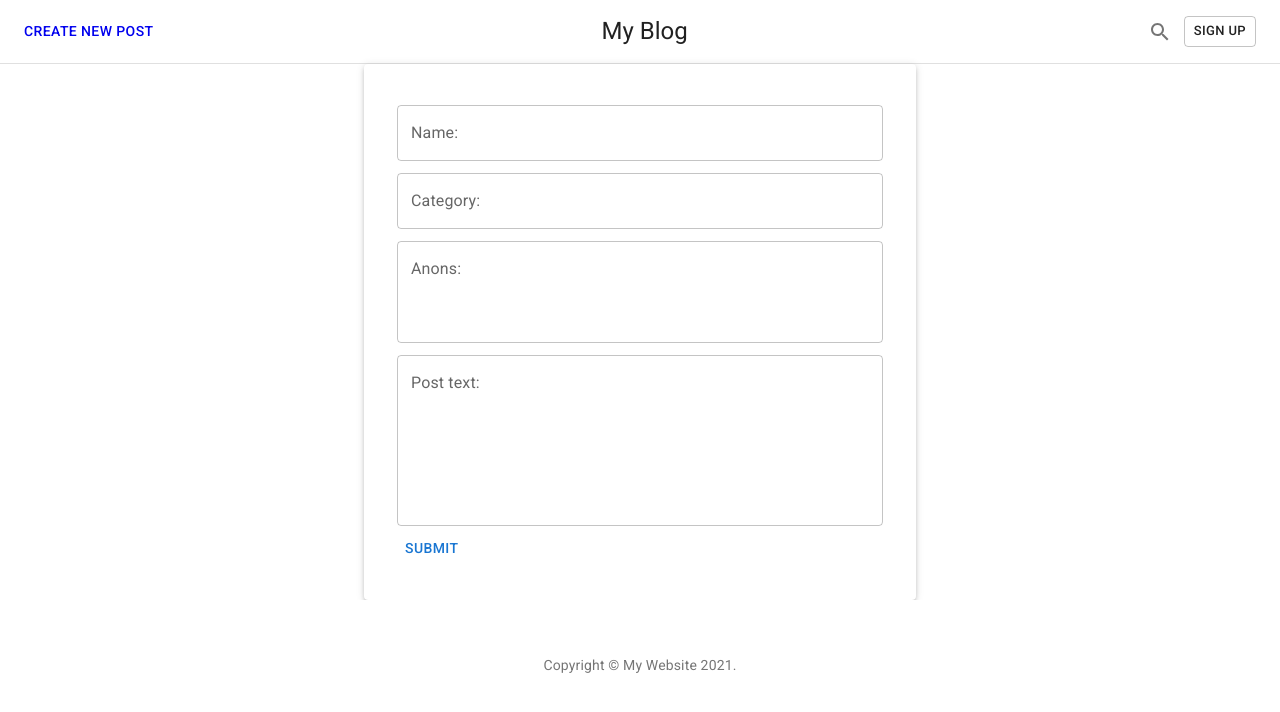
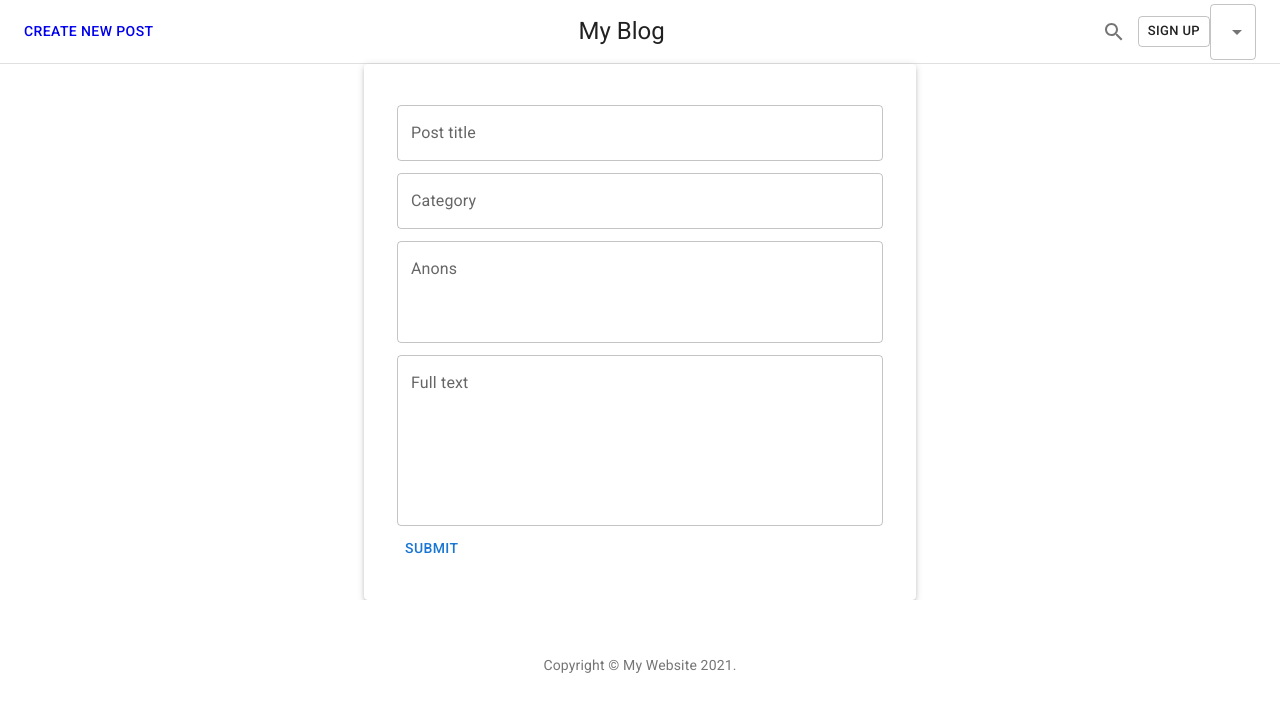
Before and after one commit to PavelChirkin/baigproj-ui, a React (Create React App) app: page /posts/create in a window 1280 px wide. Shown: the top 712 px of the page. Built offline with nearby package versions, Linux system fonts and the light colour scheme.

Commit message:
Add multilanguage support

```diff
--- a/package.json
+++ b/package.json
@@ -15,9 +15,12 @@
     "@testing-library/user-event": "^13.5.0",
     "axios": "^0.24.0",
     "formik": "^2.2.9",
+    "i18next": "^21.6.3",
+    "i18next-browser-languagedetector": "^6.1.2",
     "markdown-to-jsx": "^7.1.5",
     "react": "^17.0.2",
     "react-dom": "^17.0.2",
+    "react-i18next": "^11.15.1",
     "react-router-dom": "^6.2.1",
     "react-scripts": "5.0.0",
     "web-vitals": "^2.1.2",
--- a/src/components/forms/CreatePost.js
+++ b/src/components/forms/CreatePost.js
@@ -6,6 +6,7 @@ import Container from "@mui/material/Container";
 import '../../style.css'
 import {createPost} from "../../api/postApi";
 import {useState} from "react";
+import {useTranslation} from "react-i18next";
 
 const validationSchema = Yup.object().shape({
     title: Yup.string()
@@ -36,6 +37,8 @@ export default () => {
             .finally(() => helpers.setSubmitting(false));
     }
 
+    const {t} = useTranslation('CreatePost');
+
     return (
 
         <Formik initialValues={{
@@ -59,25 +62,25 @@ export default () => {
                         <Form className="post-form">
                             <TextFieldInput error={props.touched.name && !!props.errors.title}
                                             fieldName="title"
-                                            label="Name:"
+                                            label={t('title')}
                                             placeholder="Type title..."/>
                             <TextFieldInput error={props.touched.category && !!props.errors.category}
                                             fieldName="category"
-                                            label="Category:"/>
+                                            label={t('category')}/>
                             <TextFieldInput error={props.touched.anons && !!props.errors.anons}
                                             fieldName="anons"
-                                            label="Anons:"
+                                            label={t('anons')}
                                             placeholder="Type anons..."
                                             multiline
                                             rows={3}/>
                             <TextFieldInput error={props.touched.fulltext && !!props.errors.fulltext}
                                             fieldName="fulltext"
-                                            label="Post text:"
+                                            label={t('fulltext')}
                                             placeholder="Type yours post text..."
                                             multiline
                                             rows={6}/>
                             {
-                                props.isSubmitting ? <CircularProgress/> : <Button type="submit">Submit</Button>
+                                props.isSubmitting ? <CircularProgress/> : <Button type="submit">{t('submit')}</Button>
                             }
                         </Form>
                     </Paper>
--- a/src/components/header/Header.js
+++ b/src/components/header/Header.js
@@ -8,6 +8,7 @@ import SearchIcon from '@material-ui/icons/Search';
 import Typography from '@material-ui/core/Typography';
 import Link from '@material-ui/core/Link';
 import {NavLink} from "react-router-dom";
+import LanguageSwitcher from "../languageSwitcher/LanguageSwitcher";
 
 const useStyles = makeStyles((theme) => ({
     toolbar: {
@@ -59,6 +60,7 @@ export default function Header(props) {
                 <Button variant="outlined" size="small">
                     Sign up
                 </Button>
+                <LanguageSwitcher/>
             </Toolbar>
         </React.Fragment>
     );
--- /dev/null
+++ b/src/components/languageSwitcher/LanguageSwitcher.js
@@ -0,0 +1,23 @@
+import {MenuItem, Select} from "@mui/material";
+import {useTranslation} from "react-i18next";
+
+export default () => {
+    const {i18n} = useTranslation();
+
+    const onChangeLanguage=(e)=> {
+        i18n.changeLanguage(e.target.value);
+    }
+
+    return (
+        <Select
+            labelId="demo-simple-select-label"
+            id="demo-simple-select"
+            value={i18n.language}
+            label="Language"
+            onChange={onChangeLanguage}
+        >
+            <MenuItem value="en" selected={i18n.language === 'en'}>EN</MenuItem>
+            <MenuItem value="lt" selected={i18n.language === 'lt'}>LT</MenuItem>
+        </Select>
+    )
+}
--- a/src/components/pages/Posts.js
+++ b/src/components/pages/Posts.js
@@ -10,6 +10,7 @@ import Container from '@material-ui/core/Container';
 import '../../style.css'
 import {NavLink} from "react-router-dom";
 import Link from "@material-ui/core/Link";
+import {useTranslation} from "react-i18next";
 
 const Posts = () => {
     const [posts, setPosts] = useState([]);
@@ -19,6 +20,8 @@ const Posts = () => {
             .then(({data}) => setPosts(data))
             .catch((error) => console.log(error))
     }, []);
+
+    const {t} = useTranslation();
 
     return (
         <Container className="cardGrid" maxWidth="md">
@@ -41,7 +44,8 @@ const Posts = () => {
                                 <Link
                                     variant="button"
                                     color="text.primary"
-                                    to="/posts/view/${post.id}"
+                                    to='/posts/view/{value}'
+                                    value={post.id}
                                     sx={{my: 1, mx: 1.5}}
                                     component={NavLink}>
                                     View details
--- /dev/null
+++ b/src/i18n/i18n.js
@@ -0,0 +1,23 @@
+import i18n from "i18next";
+import {initReactI18next} from "react-i18next";
+import en from './translations/en.json';
+import lt from './translations/lt.json';
+import languageDetector from 'i18next-browser-languagedetector';
+
+i18n
+    .use(initReactI18next)
+    .use(languageDetector)
+    .init({
+        resources: {
+            en, lt
+        },
+        load:"languageOnly",
+        ns: [],
+        whitelist: ['en', 'lt'],
+        fallbackLng: "en",
+        interpolation: {
+            escapeValue: false
+        }
+    });
+
+export default i18n;
--- /dev/null
+++ b/src/i18n/translations/en.json
@@ -0,0 +1,20 @@
+{
+  "translation": {
+    "key": "Welcome to react i18n",
+    "keyWithParams": "Hi {{name}} {{surname}}",
+    "name": "Name"
+  },
+  "post": {
+    "title": "Post title"
+  },
+  "CreatePost": {
+    "title": "Post title",
+    "category": "Category",
+    "anons": "Anons",
+    "fulltext": "Full text",
+    "submit": "Submit"
+  },
+  "comment" : {
+    "text" : "Comment text"
+  }
+}
--- /dev/null
+++ b/src/i18n/translations/lt.json
@@ -0,0 +1,18 @@
+{
+  "translation": {
+    "name": "Vardas"
+  },
+  "post": {
+    "title": "Straipsnio pavadinimas"
+  },
+  "CreatePost": {
+    "title": "Straipsnio pavadinimas",
+    "category": "Kategorija",
+    "anons": "Anonsas",
+    "fulltext": "Straipsnio tekstas",
+    "submit": "Pateikti"
+  },
+  "comment" : {
+    "text" : "Komentaro tekstas"
+  }
+}
--- a/src/index.js
+++ b/src/index.js
@@ -1,6 +1,7 @@
 import React from 'react';
 import ReactDOM from 'react-dom';
 import App from './App';
+import './i18n/i18n';
 
 ReactDOM.render(
   <React.StrictMode>
```
Also changed, not shown: 1 other file (tests, documents, lock files or other folders).
